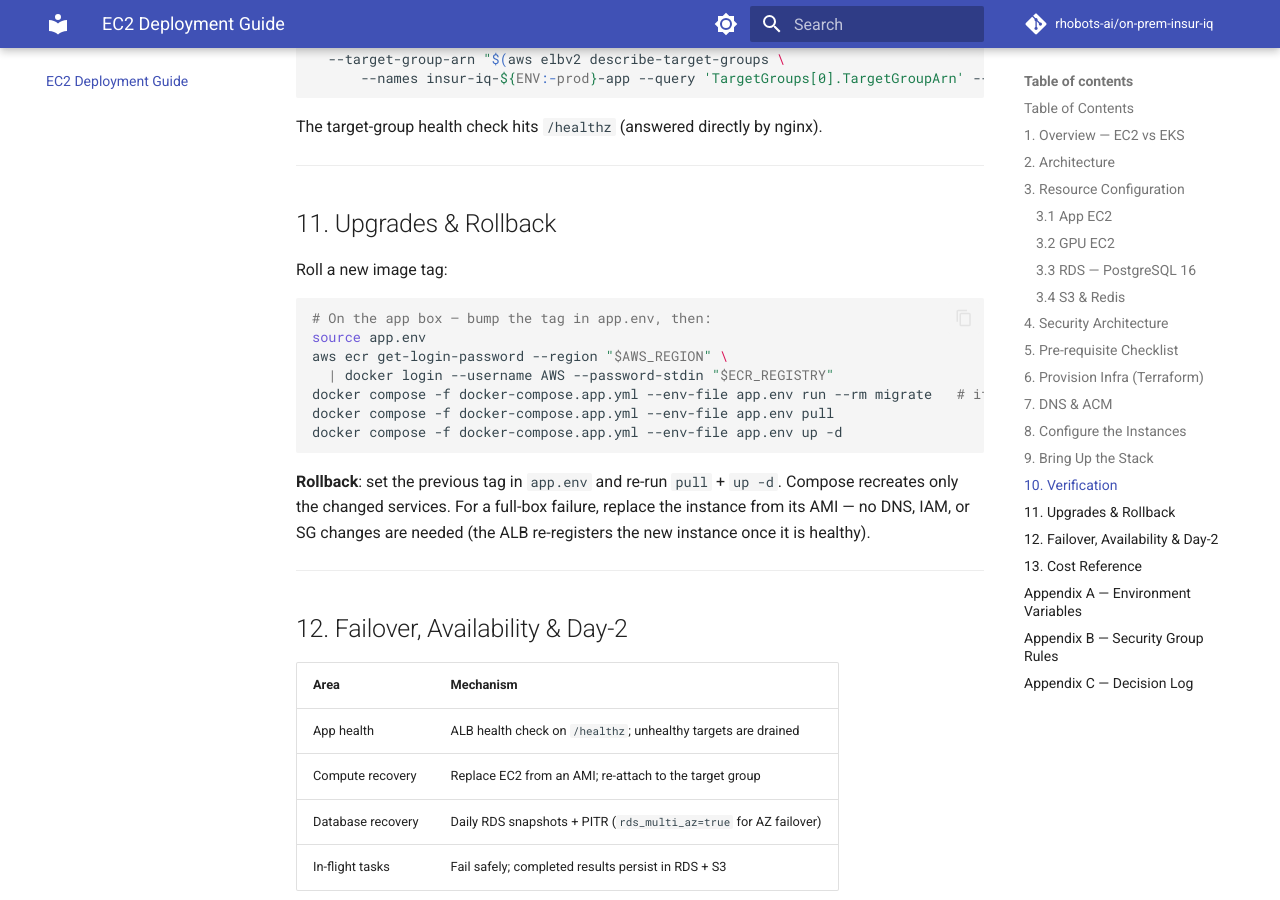
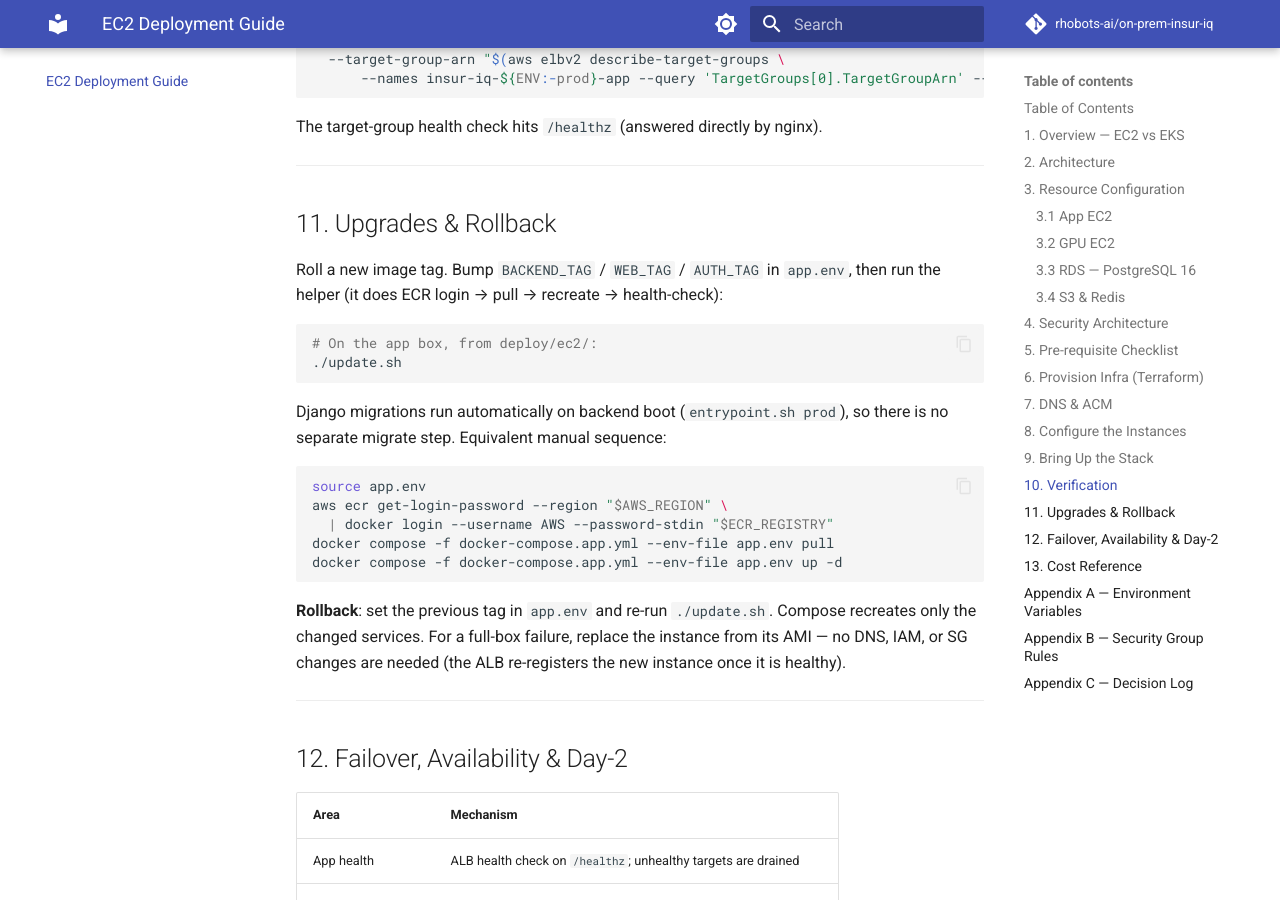
Before and after one commit to rhobots-ai/on-prem-insur-iq, an MkDocs documentation site: the page built from docs/ec2-deployment-guide.md, in a window 1280 px wide and 900 px high, scrolled down 8641 px. Built offline with MkDocs 1.6.1 and Material for MkDocs 9.7.7, drawn with Linux system fonts in a browser that asks for light colours; comment, search, counter and statistics services are not loaded; some of the changed text lies outside the part shown.

Commit message:
feat(ec2): add POLICY_EXTRACT_GEMINI_MODEL env var + release update.sh (#3)
Add POLICY_EXTRACT_GEMINI_MODEL (default gemini-2.5-flash-lite) so the
policy-extract path can select a Gemini model distinct from GEMINI_MODEL.
Wired into the llm secret group, mirroring GEMINI_MODEL exactly:
- helm secrets.llm + seed-secrets.{sh,example.env}
- EC2 app.env.example, docker-compose &backend-env anchor, terraform
  app_env_snippet
- EKS + EC2 env-var reference tables

Add deploy/ec2/update.sh to roll a new release on the app box (ECR login
-> pull pinned tags -> recreate -> health-check, with rollback hint).
Fix README + guide §11: they referenced a nonexistent `migrate` compose
service; migrations run on backend boot via entrypoint.sh prod, and the
auth DB is created by the `authdb` one-shot.

Co-authored-by: Claude Opus 4.8 <noreply@anthropic.com>

````diff
--- a/docs/ec2-deployment-guide.md
+++ b/docs/ec2-deployment-guide.md
@@ -353,19 +353,26 @@ The target-group health check hits `/healthz` (answered directly by nginx).
 
 ## 11. Upgrades & Rollback
 
-Roll a new image tag:
+Roll a new image tag. Bump `BACKEND_TAG` / `WEB_TAG` / `AUTH_TAG` in `app.env`,
+then run the helper (it does ECR login → pull → recreate → health-check):
 
 ```bash
-# On the app box — bump the tag in app.env, then:
+# On the app box, from deploy/ec2/:
+./update.sh
+```
+
+Django migrations run automatically on backend boot (`entrypoint.sh prod`), so
+there is no separate migrate step. Equivalent manual sequence:
+
+```bash
 source app.env
 aws ecr get-login-password --region "$AWS_REGION" \
   | docker login --username AWS --password-stdin "$ECR_REGISTRY"
-docker compose -f docker-compose.app.yml --env-file app.env run --rm migrate   # if the release has migrations
 docker compose -f docker-compose.app.yml --env-file app.env pull
 docker compose -f docker-compose.app.yml --env-file app.env up -d
 ```
 
-**Rollback**: set the previous tag in `app.env` and re-run `pull` + `up -d`.
+**Rollback**: set the previous tag in `app.env` and re-run `./update.sh`.
 Compose recreates only the changed services. For a full-box failure, replace the
 instance from its AMI — no DNS, IAM, or SG changes are needed (the ALB
 re-registers the new instance once it is healthy).
````
Also changed, not shown: other parts of docs/ec2-deployment-guide.md (+1 -1 lines), deploy/ec2/README.md (+16 -1 lines), docs/eks-deployment-guide.md (+1 -0 lines), 7 other files.
